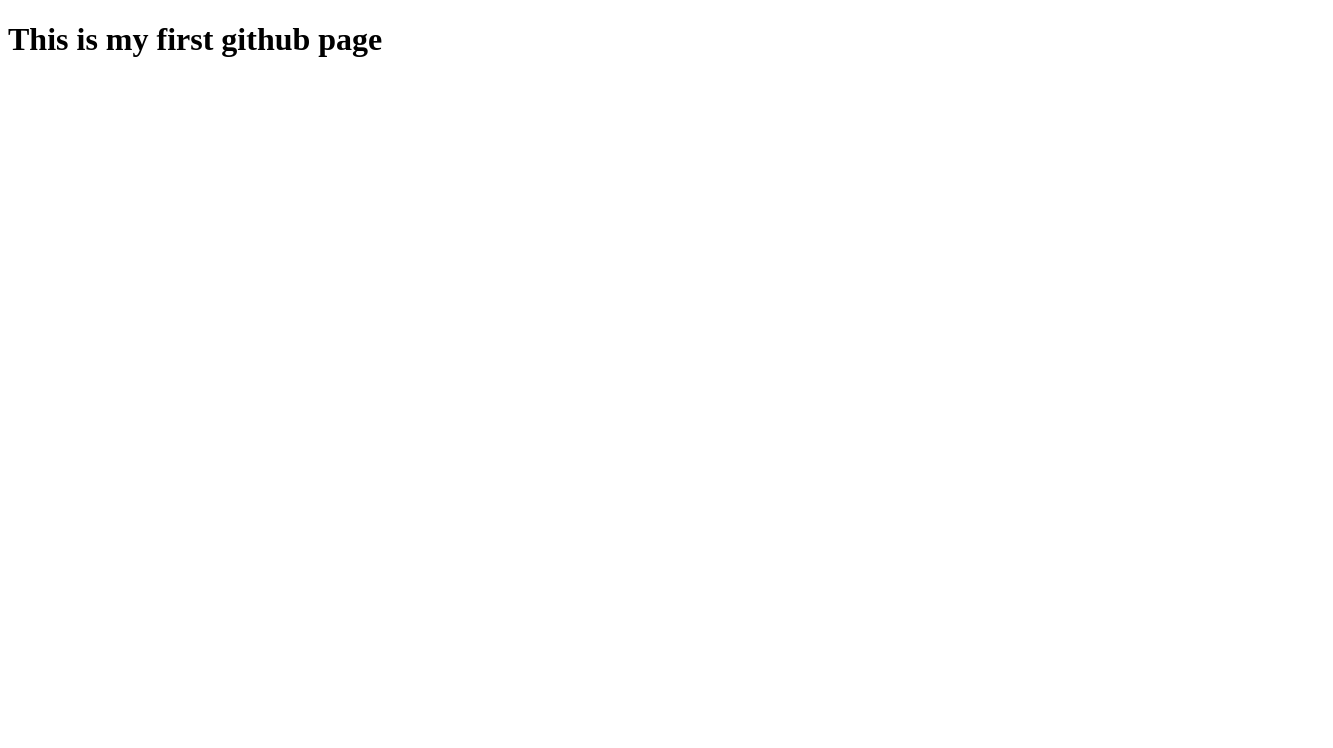
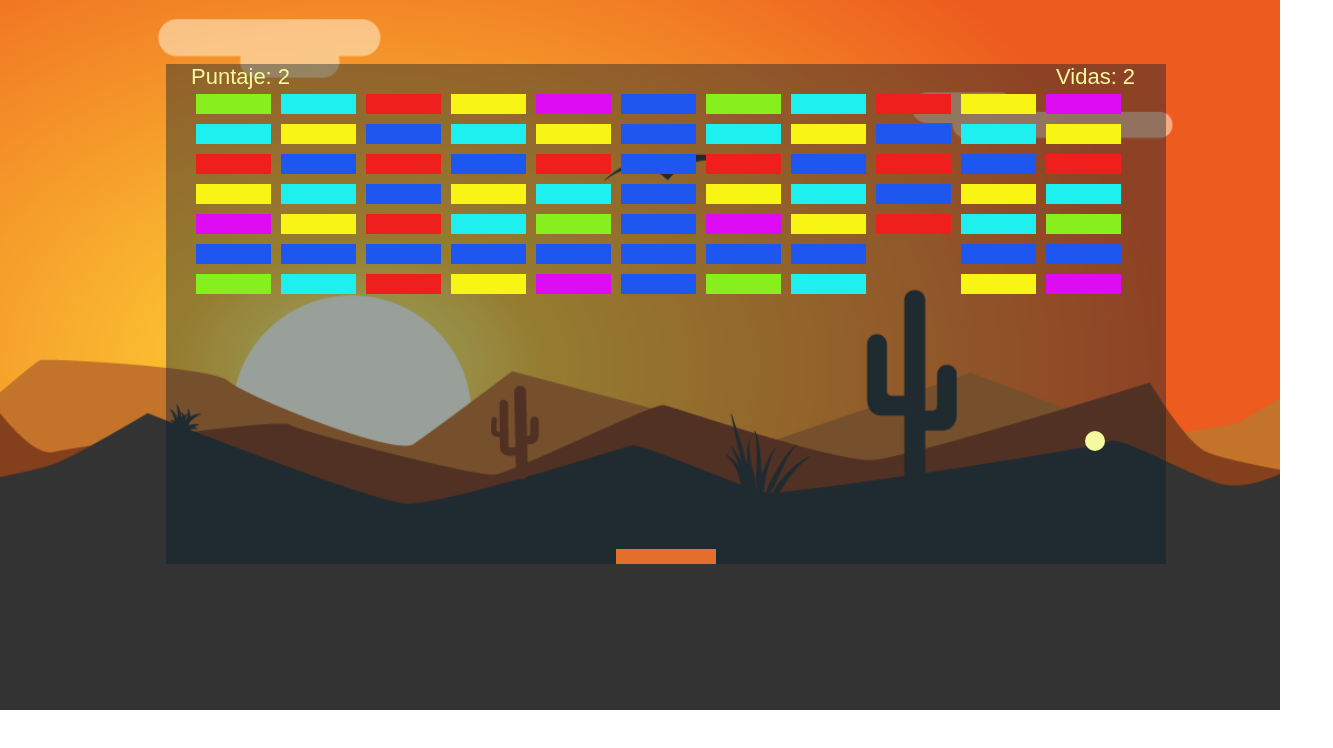
Before and after one commit to DavidVillalobos/DavidVillalobos.github.io, a plain HTML site: page index.html in a window 1280 px wide. Shown: the whole page, 1333 px wide, since content can reach past the window. Drawn offline with Linux system fonts and the light colour scheme.

```diff
--- /dev/null
+++ b/css/style.css
@@ -0,0 +1,18 @@
+* {
+    padding: 0;
+    margin: 0;
+}
+
+body {
+    background-image: url("../img/background.png");
+    background-repeat: no-repeat;
+    background-position: center;
+    background-size: cover;
+}
+
+canvas {
+    margin-left: 13%;
+    margin-right: 13%;
+    margin-top: 5%;
+    background-color: rgba(6, 29, 48, 0.412)
+}
--- a/index.html
+++ b/index.html
@@ -1,11 +1,14 @@
 <!DOCTYPE html>
-<html lang="en">
-<head>
-    <meta charset="UTF-8">
-    <meta name="viewport" content="width=device-width, initial-scale=1.0">
-    <title>My first github page</title>
-</head>
-<body>
-    <h1>This is my first github page</h1>
-</body>
+<html>
+    <head>
+        <meta charset="utf-8"/>
+        <title>Gamedev Canvas Workshop</title>
+        <meta name="viewport" content="width=device-width, initial-scale=1.0">
+        <link rel="stylesheet" href="css/style.css">
+
+    </head>
+    <body>
+        <canvas id="myCanvas" width="1000" height="500"></canvas>
+        <script type="text/javascript" src="js/main.js"></script>
+    </body>
 </html>
--- /dev/null
+++ b/js/main.js
@@ -0,0 +1,192 @@
+
+var canvas = document.getElementById("myCanvas");
+var ctx = canvas.getContext("2d");
+
+var ballRadius = 10;
+var x = canvas.width/2;
+var y = canvas.height-30;
+var dx = 3;
+var dy = -3;
+
+var paddleHeight = 15;
+var paddleWidth = 100;
+var paddleX = (canvas.width-paddleWidth)/2;
+
+var rightPressed = false;
+var leftPressed = false;
+
+var brickRowCount = 11;
+var brickColumnCount = 7;
+var brickWidth = 75;
+var brickHeight = 20;
+var brickPadding = 10;
+var brickOffsetTop = 30;
+var brickOffsetLeft = 30;
+
+var score = 0;
+var lives = 3;
+
+var colorBall = "#F6FA9E"
+var colorPaddle = "#E66E2B"
+var colorsBrick = ["#1E57EF", "#87EF1E", "#1EEFEF", "#EF1F1E", "#F8F414", "#DE0CF3"];
+
+var bricks = [];
+for(c=0; c<brickColumnCount; c++) {
+    bricks[c] = [];
+    for(r=0; r<brickRowCount; r++) {
+        bricks[c][r] = { x: 0, y: 0, status: 1 };
+    }
+}
+
+document.addEventListener("keydown", keyDownHandler, false);
+document.addEventListener("keyup", keyUpHandler, false);
+document.addEventListener("mousemove", mouseMoveHandler, false);
+document.addEventListener("touchmove", handleTouchStart, false);
+
+function keyDownHandler(e) {
+    if(e.keyCode == 39) {
+        rightPressed = true;
+    }
+    else if(e.keyCode == 37) {
+        leftPressed = true;
+    }
+}
+function keyUpHandler(e) {
+    if(e.keyCode == 39) {
+        rightPressed = false;
+    }
+    else if(e.keyCode == 37) {
+        leftPressed = false;
+    }
+}
+function mouseMoveHandler(e) {
+    var relativeX = e.clientX - canvas.offsetLeft;
+    if(relativeX - paddleWidth/2 > 0 && relativeX + paddleWidth/2 < canvas.width) {
+        paddleX = relativeX - paddleWidth/2;
+    }
+}
+
+function getTouches(evt) {
+    return evt.touches ||             // browser API
+           evt.originalEvent.touches; // jQuery
+}
+
+function handleTouchStart(evt) {
+    const firstTouch = getTouches(evt)[0];
+    var relativeX = firstTouch.clientX;
+    if(relativeX - paddleWidth/2  > 0 && relativeX + paddleWidth/2 < canvas.width) {
+        paddleX = relativeX - paddleWidth/2;
+    }
+};
+
+function collisionDetection() {
+    for(c=0; c<brickColumnCount; c++) {
+        for(r=0; r<brickRowCount; r++) {
+            var b = bricks[c][r];
+            if(b.status == 1) {
+                if( (x - ballRadius > b.x && x  - ballRadius < b.x + brickWidth && y - ballRadius > b.y && y - ballRadius < b.y+brickHeight)
+                    || (x - ballRadius > b.x && x  - ballRadius < b.x + brickWidth && y - ballRadius > b.y && y - ballRadius < b.y+brickHeight)
+                ) {
+                    dy = -dy;
+                    b.status = 0;
+                    score++;
+                    if(score == brickRowCount*brickColumnCount) {
+                        alert("Ganaste, Felicidades");
+                        document.location.reload();
+                    }
+                }
+            }
+        }
+    }
+}
+
+function drawBall() {
+    ctx.beginPath();
+    ctx.arc(x, y, ballRadius, 0, Math.PI*2);
+    ctx.fillStyle = colorBall;
+    ctx.fill();
+    ctx.closePath();
+}
+function drawPaddle() {
+    ctx.beginPath();
+    ctx.rect(paddleX, canvas.height-paddleHeight, paddleWidth, paddleHeight);
+    ctx.fillStyle = colorPaddle;
+    ctx.fill();
+    ctx.closePath();
+}
+function drawBricks() {
+    for(c=0; c<brickColumnCount; c++) {
+        for(r=0; r<brickRowCount; r++) {
+            if(bricks[c][r].status == 1) {
+                var brickX = (r*(brickWidth+brickPadding))+brickOffsetLeft;
+                var brickY = (c*(brickHeight+brickPadding))+brickOffsetTop;
+                bricks[c][r].x = brickX;
+                bricks[c][r].y = brickY;
+                ctx.beginPath();
+                ctx.rect(brickX, brickY, brickWidth, brickHeight);
+                ctx.fillStyle = colorsBrick[(c+1) * (r+1) % 6];
+                ctx.fill();
+                ctx.closePath();
+            }
+        }
+    }
+}
+function drawScore() {
+    ctx.font = "22px Arial";
+    ctx.fillStyle = "#F6FA9E";
+    ctx.fillText("Puntaje: " + score, 25, 20);
+}
+function drawLives() {
+    ctx.font = "22px Arial";
+    ctx.fillStyle = "#F6FA9E";
+    ctx.fillText("Vidas: " + lives, canvas.width-110, 20);
+}
+
+function draw() {
+    ctx.clearRect(0, 0, canvas.width, canvas.height);
+    drawBricks();
+    drawBall();
+    drawPaddle();
+    drawScore();
+    drawLives();
+    collisionDetection();
+
+    if(x + dx > canvas.width-ballRadius || x + dx < ballRadius) {
+        dx = -dx;
+    }
+    if(y + dy < ballRadius) {
+        dy = -dy;
+    }
+    else if(y + dy + 2*ballRadius > canvas.height) {
+        if(x + ballRadius > paddleX && x < paddleX + paddleWidth) {
+            dy = -dy;
+        }
+        else {
+            lives--;
+            if(!lives) {
+                alert("Fin del Juego");
+                document.location.reload();
+            }
+            else {
+                x = canvas.width/2;
+                y = canvas.height-30;
+                dx = 3;
+                dy = -3;
+                paddleX = (canvas.width-paddleWidth)/2;
+            }
+        }
+    }
+
+    if(rightPressed && paddleX + paddleWidth < canvas.width ) {
+        paddleX += 7;
+    }
+    else if(leftPressed && paddleX > 0) {
+        paddleX -= 7;
+    }
+
+    x += dx;
+    y += dy;
+    requestAnimationFrame(draw);
+}
+
+draw();
```
Also changed, not shown: img/background.png (added).
